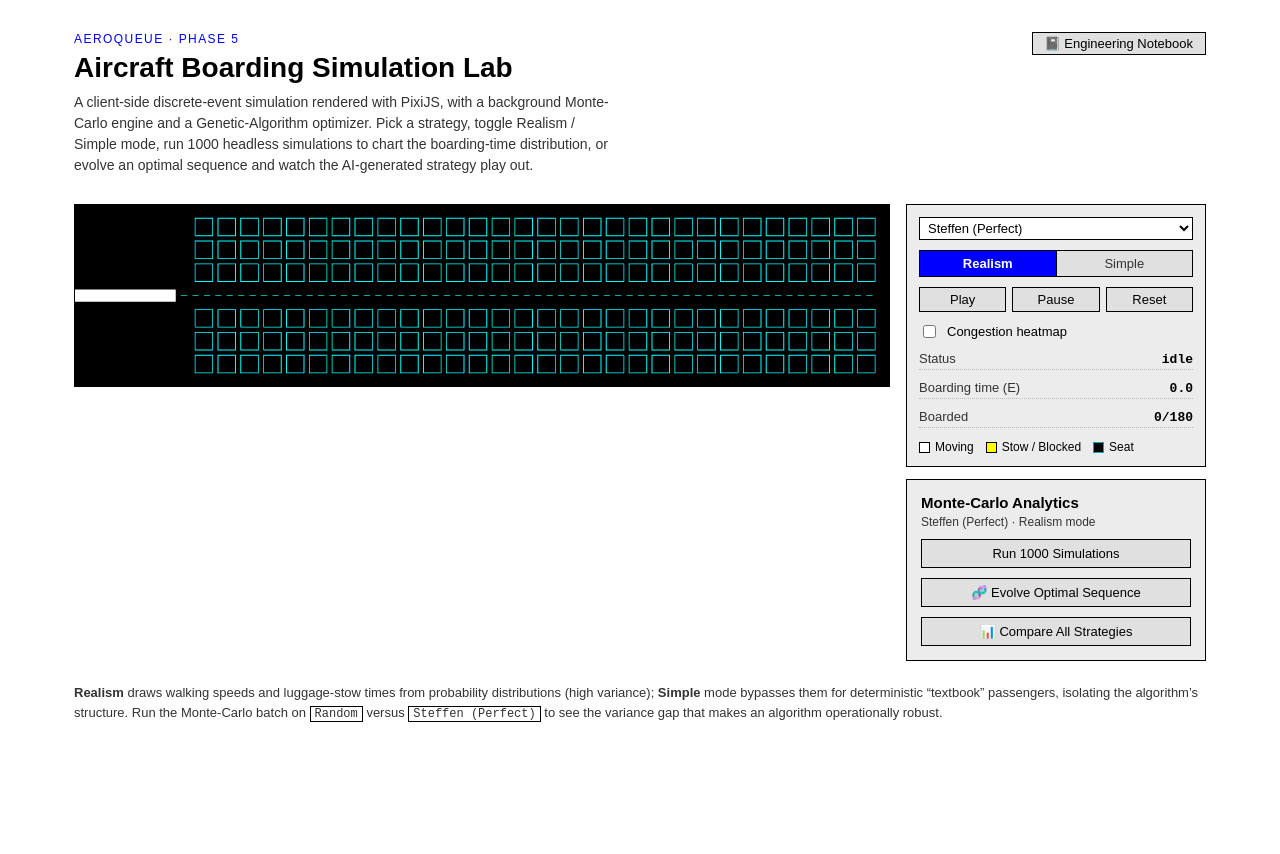
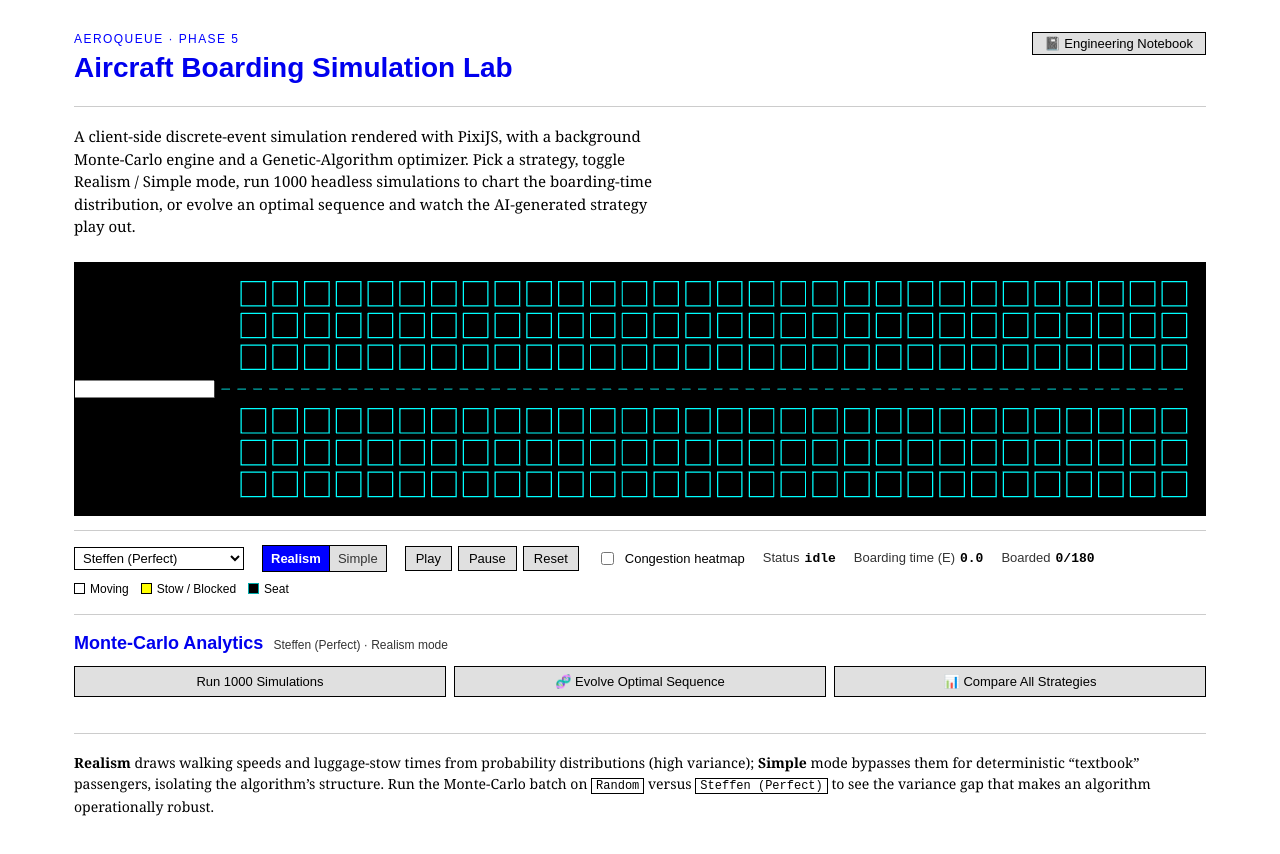
Before and after one commit to sheeaan/AeroQueue, a Next.js app: page / in a window 1280 px wide. Shown: the top 854 px of the page. Before the commit the page ends 800 px from the top, so only its background shows below. Built offline with nearby package versions, Linux system fonts and the light colour scheme.

Commit message:
feat: stack analysis as a full-width block below the simulation and refine FoilSim layout

```diff
--- a/src/app/globals.css
+++ b/src/app/globals.css
@@ -12,6 +12,8 @@
   --text: #000000; /* black text */
   --muted: #333333; /* secondary text */
   --accent: #0000ff; /* blue */
+  --heading: #0000ee; /* standard unstyled web-blue headings */
+  --serif: Georgia, 'Times New Roman', Times, serif; /* educational body copy */
   --window: #0000ff;
   --middle: #008000;
   --aisle: #ff0000;
@@ -44,18 +46,22 @@ body {
   margin: 0 0 6px;
 }
 
+/* Headings are a standard, unstyled web blue (sans-serif). */
 h1 {
   margin: 0 0 8px;
   font-size: 28px;
   font-weight: bold;
+  color: var(--heading);
 }
 
+/* Educational descriptions / body copy use a classic serif. */
 .lede {
-  color: var(--muted);
+  color: var(--text);
   max-width: 70ch;
   line-height: 1.5;
-  margin: 0 0 28px;
-  font-size: 14px;
+  margin: 0 0 24px;
+  font-size: 15px;
+  font-family: var(--serif);
 }
 
 .panel {
@@ -136,10 +142,13 @@ select {
 }
 
 .note {
-  margin-top: 22px;
-  font-size: 13px;
-  color: var(--muted);
-  line-height: 1.5;
+  margin-top: 24px;
+  padding-top: 18px;
+  border-top: 1px solid #cccccc;
+  font-size: 14px;
+  color: var(--text);
+  line-height: 1.55;
+  font-family: var(--serif);
 }
 
 code {
@@ -184,38 +193,40 @@ code {
   font-size: 13px;
 }
 
-/* ── Lab layout: canvas + sidebar ────────────────────────────────────── */
+/* ── Lab layout: stacked applet (canvas → controls → analysis) ───────── */
 .lab {
-  display: grid;
-  grid-template-columns: minmax(0, 1fr) 300px;
-  gap: 16px;
-  align-items: start;
+  display: flex;
+  flex-direction: column;
 }
 
-.lab-canvas {
-  min-width: 0; /* allow the canvas column to shrink instead of overflowing */
+.lab-stage {
+  min-width: 0; /* allow the canvas to shrink instead of overflowing */
 }
 
-.lab-sidebar {
-  display: flex;
-  flex-direction: column;
-  gap: 12px;
+/* Native controls sit directly below the canvas, separated by a gray rule. */
+.lab-controls {
+  margin-top: 14px;
+  padding-top: 14px;
+  border-top: 1px solid #cccccc;
 }
 
-@media (max-width: 900px) {
-  .lab {
-    grid-template-columns: 1fr;
-  }
+/* The analysis is a large, full-width block beneath the controls. */
+.lab-analysis {
+  margin-top: 18px;
+  padding-top: 18px;
+  border-top: 1px solid #cccccc;
 }
 
 .control-panel {
   width: 100%;
-  background: var(--panel);
-  border: 1px solid var(--border);
-  padding: 12px;
+  background: transparent;
+  border: none;
+  padding: 0;
   display: flex;
-  flex-direction: column;
-  gap: 10px;
+  flex-direction: row;
+  flex-wrap: wrap;
+  align-items: center;
+  gap: 8px 18px;
 }
 
 /* Segmented Realism / Simple mode toggle. */
@@ -248,15 +259,16 @@ code {
   display: flex;
   gap: 6px;
   flex-wrap: wrap;
+  flex: 0 0 auto;
 }
 
 .control-row select {
-  width: 100%;
+  width: auto;
+  min-width: 170px;
 }
 
 .control-row button {
-  flex: 1;
-  padding: 4px 8px;
+  padding: 4px 10px;
 }
 
 .toggle {
@@ -275,10 +287,9 @@ code {
 .readout {
   display: flex;
   align-items: baseline;
-  justify-content: space-between;
+  gap: 5px;
   font-size: 13px;
-  border-bottom: 1px dotted #bbb;
-  padding-bottom: 2px;
+  flex: 0 0 auto;
 }
 
 .readout-label {
@@ -329,29 +340,57 @@ code {
 /* ── Monte-Carlo analytics dashboard ─────────────────────────────────── */
 .analytics {
   width: 100%;
-  background: var(--panel);
-  border: 1px solid var(--border);
-  padding: 14px;
+  background: transparent;
+  border: none;
+  padding: 0;
   display: flex;
   flex-direction: column;
+  gap: 12px;
+}
+
+.analytics-head {
+  display: flex;
+  align-items: baseline;
   gap: 10px;
+  flex-wrap: wrap;
 }
 
 .analytics-title {
   margin: 0;
-  font-size: 15px;
+  font-size: 18px;
   font-weight: bold;
+  color: var(--heading);
 }
 
 .analytics-sub {
-  margin: -6px 0 0;
+  margin: 0;
   font-size: 12px;
   color: var(--muted);
 }
 
+/* Action buttons sit in a horizontal row across the wide analysis block. */
+.analytics-actions {
+  display: flex;
+  flex-wrap: wrap;
+  gap: 8px;
+}
+
+.analytics-actions .run-button {
+  flex: 1 1 220px;
+  width: auto;
+}
+
+/* The two plotters sit side by side when both are present (FoilSim dual view). */
+.analytics-results {
+  display: flex;
+  flex-wrap: wrap;
+  gap: 18px;
+  align-items: flex-start;
+}
+
 .run-button {
   width: 100%;
-  padding: 6px;
+  padding: 7px;
 }
 
 .run-button:disabled {
@@ -375,6 +414,9 @@ code {
   display: flex;
   flex-direction: column;
   gap: 10px;
+  flex: 1 1 360px;
+  min-width: 0;
+  max-width: 760px;
 }
 
 .analytics-for {
@@ -446,6 +488,9 @@ code {
   align-items: flex-start;
   justify-content: space-between;
   gap: 16px;
+  padding-bottom: 14px;
+  margin-bottom: 18px;
+  border-bottom: 1px solid #cccccc;
 }
 
 .notebook-button {
@@ -538,6 +583,9 @@ code {
   display: flex;
   flex-direction: column;
   gap: 8px;
+  flex: 1 1 420px;
+  min-width: 0;
+  max-width: 820px;
 }
 
 .compare-chart svg {
@@ -661,6 +709,7 @@ code {
   margin: 0;
   font-size: 17px;
   font-weight: bold;
+  color: var(--heading);
 }
 
 .modal-close {
@@ -689,9 +738,10 @@ code {
 
 .notebook-body p {
   color: var(--text);
-  line-height: 1.6;
-  font-size: 14px;
+  line-height: 1.65;
+  font-size: 15px;
   margin: 0 0 8px;
+  font-family: var(--serif);
 }
 
 .tex-block {
--- a/src/components/AnalyticsDashboard.tsx
+++ b/src/components/AnalyticsDashboard.tsx
@@ -187,11 +187,14 @@ export function AnalyticsDashboard() {
 
   return (
     <section className="analytics">
+      <div className="analytics-head">
         <h2 className="analytics-title">Monte-Carlo Analytics</h2>
         <p className="analytics-sub">
           {strategyName(strategyId)} · {isSimpleMode ? 'Simple' : 'Realism'} mode
         </p>
+      </div>
 
+      <div className="analytics-actions">
         <button className="run-button" onClick={runMonteCarlo} disabled={busy}>
           {activity === 'monte-carlo' ? `Running… ${pct}%` : `Run ${ITERATIONS} Simulations`}
         </button>
@@ -207,6 +210,7 @@ export function AnalyticsDashboard() {
         <button className="run-button compare-button" onClick={runCompare} disabled={busy}>
           {activity === 'compare' ? `Comparing… ${pct}%` : '📊 Compare All Strategies'}
         </button>
+      </div>
 
       {busy && (
         <div className="progress" role="progressbar" aria-valuenow={pct}>
@@ -228,6 +232,7 @@ export function AnalyticsDashboard() {
         </div>
       )}
 
+      <div className="analytics-results">
         {result && result.runs > 0 && samples && (
           <MonteCarloResultView result={result} samples={samples} meta={meta} stale={stale} />
         )}
@@ -241,6 +246,7 @@ export function AnalyticsDashboard() {
             <ComparativeBarChart rows={compare.rows} freeBoardingTicks={compare.freeBoardingTicks} />
           </div>
         )}
+      </div>
     </section>
   );
 }
--- a/src/components/SimulationView.tsx
+++ b/src/components/SimulationView.tsx
@@ -20,23 +20,26 @@ const SimulationCanvas = dynamic(
 );
 
 /**
- * Two-column lab layout: the WebGL cabin on the left (always fully visible, no
- * overlays), and a dedicated sidebar on the right holding the controls and the
- * Monte-Carlo analytics. Collapses to a single column on narrow viewports.
+ * Vertically stacked "applet" layout, FoilSim-style: the wind-tunnel boarding
+ * canvas on top, its native controls directly beneath it, and then the full-
+ * width analysis block (Monte-Carlo plotter + comparative bar chart) below —
+ * each section separated by a thin gray rule.
  */
 export function SimulationView() {
   return (
     <SimulationProvider>
       <div className="lab">
-        <div className="lab-canvas">
+        <div className="lab-stage">
           <div className="stage">
             <SimulationCanvas />
           </div>
         </div>
-        <aside className="lab-sidebar">
+        <div className="lab-controls">
           <ControlPanel />
+        </div>
+        <div className="lab-analysis">
           <AnalyticsDashboard />
-        </aside>
+        </div>
       </div>
     </SimulationProvider>
   );
```
Lines whose indentation alone changed are shown as unchanged.
